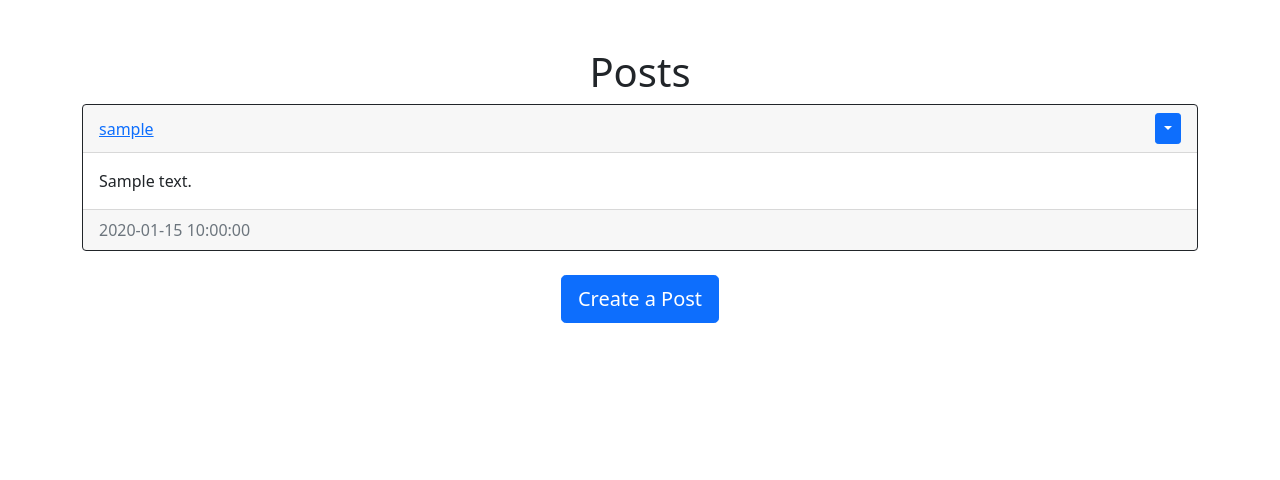
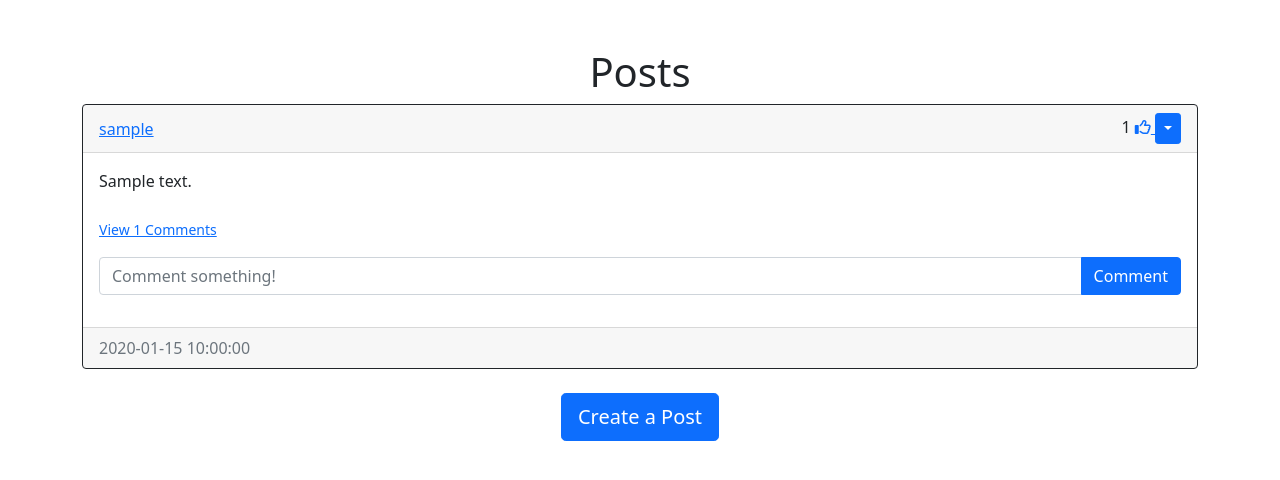
Before and after one commit to CalotaTeodora/Flask-Blog, a Flask app: page / in a window 1280 px wide. Shown: the part 56-536 px from the top of the page. Run offline with Flask 3, Linux system fonts and the light colour scheme; a user stored in the database is signed in; tables that the repository leaves empty hold one stand-in row (values such as "Sample post"); some libraries are stand-ins or nearby versions.

Commit message:
Adding likes function ,comments function finished, all functionality tested

```diff
--- a/website/__init__.py
+++ b/website/__init__.py
@@ -20,7 +20,7 @@ def create_app():
     app.register_blueprint(views, url_prefix="/")
     app.register_blueprint(auth, url_prefix="/")
 
-    from .models import User, Post
+    from .models import Post, Comment, User, Like
 
     with app.app_context():
         db.create_all()
--- a/website/templates/base.html
+++ b/website/templates/base.html
@@ -6,6 +6,7 @@
     <meta name="viewport" content="width=device-width, initial-scale=1.0">
     <link href="https://cdn.jsdelivr.net/npm/bootstrap@5.0.2/dist/css/bootstrap.min.css" rel="stylesheet"
         integrity="sha384-EVSTQN3/azprG1Anm3QDgpJLIm9Nao0Yz1ztcQTwFspd3yD65VohhpuuCOmLASjC" crossorigin="anonymous" />
+    <script src="https://kit.fontawesome.com/999ca2bb93.js" crossorigin="anonymous"></script>
     <title>{%block title%}{% endblock%}</title>
 </head>
 
@@ -54,6 +55,8 @@
     <script src="https://cdn.jsdelivr.net/npm/bootstrap@5.0.2/dist/js/bootstrap.bundle.min.js"
         integrity="sha384-MrcW6ZMFYlzcLA8Nl+NtUVF0sA7MsXsP1UyJoMp4YLEuNSfAP+JcXn/tWtIaxVXM"
         crossorigin="anonymous"></script>
+
+
 </body>
 
 </html>
--- a/website/templates/post_div.html
+++ b/website/templates/post_div.html
@@ -6,9 +6,15 @@
     <div class="card border-dark">
         <div class="card-header d-flex justify-content-between align-items-center">
             <a href="/posts/{{post.user.username}}">{{post.user.username}}</a>
+            <div>
+                {{post.likes|length}}
+                <a href="/like-post/{{post.id}}">
+                    <i class="far fa-thumbs-up"></i>
+                </a>
                 {% if user.id == post.author %}
                 <div class="btn-group">
-                <button type="button" class="btn btn-sm btn-primary dropdown-toggle" data-bs-toggle="dropdown"></button>
+                    <button type="button" class="btn btn-sm btn-primary dropdown-toggle"
+                        data-bs-toggle="dropdown"></button>
                     <ul class="dropdown-menu">
                         <li>
                             <a href="/delete-post/{{post.id}}" class="dropdown-item">
@@ -25,8 +31,59 @@
                 </div>
                 {% endif %}
             </div>
+        </div>
         <div class="card-body">
             <div class="card-text">{{post.text}}</div>
+            <br />
+            <div class="collapse" id="comments-{{post.id}}">
+                <div class="card">
+                    <div class="card-body" id="comments-expanded-{{post.id}}">
+                        {% for comment in post.comments %}
+                        <div class="d-flex justify-content-between align-items-center">
+                            <div>
+                                <a href="/posts/{{comment.user.username}}">{{comment.user.username}}</a>:
+                                {{comment.text}}
+                            </div>
+                            <div>
+                                <small class="text-muted"> {{comment.date_created}}</small>
+                                {% if user.id == comment.author or user.id == post.author %}
+                                <div class="btn-group">
+                                    <button type="button" class="btn btn-sm btn-primary dropdown-toggle"
+                                        data-bs-toggle="dropdown"></button>
+                                    <ul class="dropdown-menu">
+                                        <li>
+                                            <a href="/delete-comment/{{comment.id}}" class="dropdown-item">
+                                                <svg xmlns="http://www.w3.org/2000/svg" width="16" height="16"
+                                                    fill="currentColor" class="bi bi-trash" viewBox="0 0 16 16">
+                                                    <path
+                                                        d="M5.5 5.5A.5.5 0 0 1 6 6v6a.5.5 0 0 1-1 0V6a.5.5 0 0 1 .5-.5m2.5 0a.5.5 0 0 1 .5.5v6a.5.5 0 0 1-1 0V6a.5.5 0 0 1 .5-.5m3 .5a.5.5 0 0 0-1 0v6a.5.5 0 0 0 1 0z" />
+                                                    <path
+                                                        d="M14.5 3a1 1 0 0 1-1 1H13v9a2 2 0 0 1-2 2H5a2 2 0 0 1-2-2V4h-.5a1 1 0 0 1-1-1V2a1 1 0 0 1 1-1H6a1 1 0 0 1 1-1h2a1 1 0 0 1 1 1h3.5a1 1 0 0 1 1 1zM4.118 4 4 4.059V13a1 1 0 0 0 1 1h6a1 1 0 0 0 1-1V4.059L11.882 4zM2.5 3h11V2h-11z" />
+                                                </svg>
+                                            </a>
+                                        </li>
+                                    </ul>
+                                </div>
+                                {% endif %}
+                            </div>
+                        </div>
+                        {% endfor %}
+                    </div>
+                </div>
+            </div>
+            <p class="card-text">
+                {% if post.comments|length > 0 %}
+                <a data-bs-toggle="collapse" href="#comments-{{post.id}}" role="button">
+                    <small>View {{post.comments|length}} Comments</small>
+                </a>
+                {% else %}
+                <small class="text-muted">No Comments</small>
+                {% endif %}
+            </p>
+            <form class="input-group mb-3" method="POST" action="/create-comment/{{post.id}}">
+                <input type="text" id="text" name="text" class="form-control" placeholder="Comment something!" />
+                <button type="submit" class="btn btn-primary">Comment</button>
+            </form>
         </div>
         <div class="card-footer text-muted">{{post.date_created}}</div>
     </div>
--- a/website/views.py
+++ b/website/views.py
@@ -1,6 +1,6 @@
 from flask import Blueprint, render_template, request, flash, redirect, url_for
 from flask_login import login_required, current_user
-from .models import Post, User
+from .models import Post, User, Comment, Like
 from . import db
 
 views = Blueprint("views", __name__)
@@ -58,7 +58,61 @@ def posts(username):
         flash("No user with that username exists.", category="error")
         return redirect(url_for("views.home"))
 
-    posts = Post.query.filter_by(author=user.id).all()
+    posts = user.posts
     return render_template(
         "posts.html", user=current_user, posts=posts, username=username
     )
+
+
+@views.route("/create-comment/<post_id>", methods=["POST"])
+@login_required
+def create_comment(post_id):
+    text = request.form.get("text")
+
+    if not text:
+        flash("Comment cannot be empty.", category="error")
+    else:
+        post = Post.query.filter_by(id=post_id)
+        if post:
+            comment = Comment(text=text, author=current_user.id, post_id=post_id)
+            db.session.add(comment)
+            db.session.commit()
+        else:
+            flash("Post does not exist.", category="error")
+
+    return redirect(url_for("views.home"))
+
+
+@views.route("/delete-comment/<comment_id>")
+@login_required
+def delete_comment(comment_id):
+    comment = Comment.query.filter_by(id=comment_id).first()
+
+    if not comment:
+        flash("Comment does not exist.", category="error")
+    elif current_user.id != comment.author and current_user.id != comment.post.author:
+        flash("You do not have permission to delete this comment.", category="error")
+    else:
+        db.session.delete(comment)
+        db.session.commit()
+
+    return redirect(url_for("views.home"))
+
+
+@views.route("/like-post/<post_id>", methods=["POST", "GET"])
+@login_required
+def like(post_id):
+    post = Post.query.filter_by(id=post_id)
+    like = Like.query.filter_by(author=current_user.id, post_id=post_id).first()
+
+    if not post:
+        flash("Post does not exists", category="error")
+    elif like:
+        db.session.delete(like)
+        db.session.commit()
+    else:
+        like = Like(author=current_user.id, post_id=post_id)
+        db.session.add(like)
+        db.session.commit()
+
+    return redirect(url_for("views.home"))
```
Also changed, not shown: website/models.py (+27 -0 lines), website/templates/create_post.html (renamed from website/templates/create_posts.html). Lines whose indentation alone changed are shown as unchanged.
